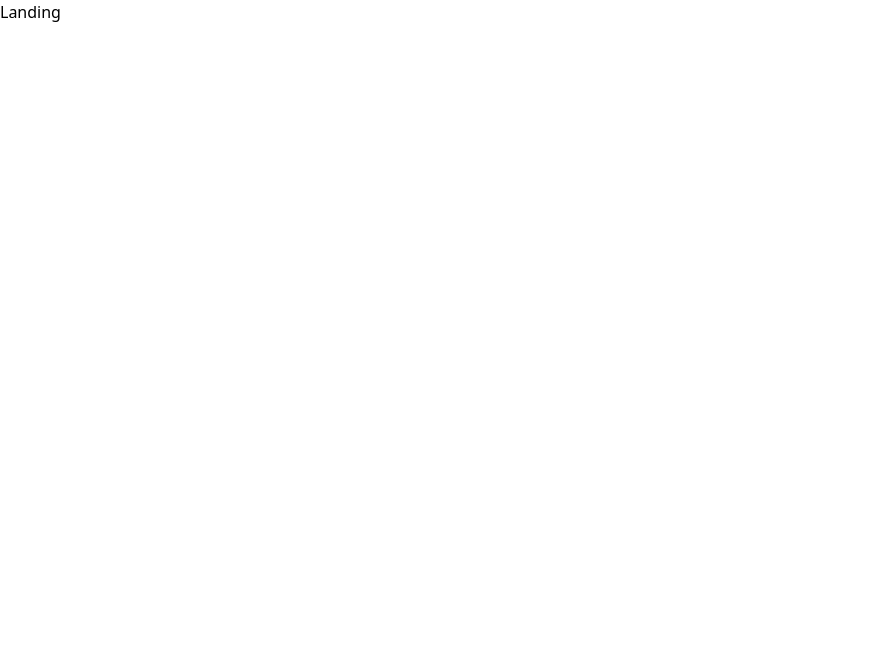
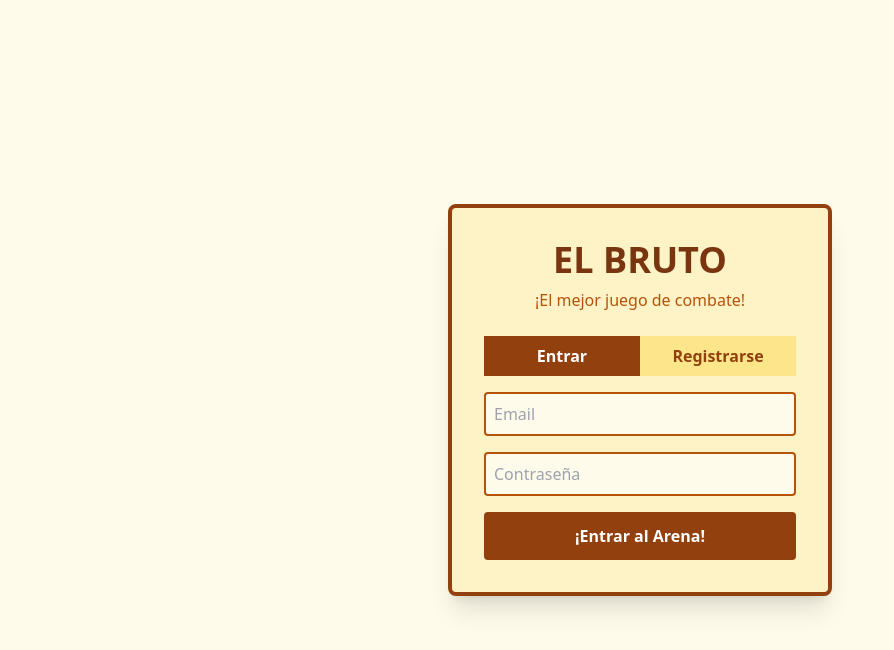
Before and after one commit to autimioc13/el-bruto-remake2026, a React (Vite) app in the folder frontend/: page / in a window 1280 px wide. Shown: the top 650 px of the page, without its empty margins (0-894 px from the left). Built offline with nearby package versions, Linux system fonts and the light colour scheme; no server answers.

Commit message:
feat: add landing page with login and register

```diff
--- a/frontend/src/pages/Landing.tsx
+++ b/frontend/src/pages/Landing.tsx
@@ -1,3 +1,74 @@
+import { useState } from 'react';
+import { useNavigate } from 'react-router-dom';
+import api from '../api/client';
+
 export default function Landing() {
-  return <div>Landing</div>;
+  const [mode, setMode] = useState<'login' | 'register'>('login');
+  const [email, setEmail] = useState('');
+  const [password, setPassword] = useState('');
+  const [error, setError] = useState('');
+  const navigate = useNavigate();
+
+  const handleSubmit = async (e: React.FormEvent) => {
+    e.preventDefault();
+    setError('');
+    try {
+      const endpoint = mode === 'login' ? '/auth/login' : '/auth/register';
+      const { data } = await api.post(endpoint, { email, password });
+      localStorage.setItem('session', JSON.stringify(data.session));
+      navigate('/profile');
+    } catch (err: any) {
+      setError(err.response?.data?.error || 'Error de conexión');
+    }
+  };
+
+  return (
+    <div className="min-h-screen bg-amber-50 flex items-center justify-center">
+      <div className="bg-amber-100 border-4 border-amber-800 rounded-lg p-8 w-96 shadow-xl">
+        <h1 className="text-4xl font-bold text-center text-amber-900 mb-2">EL BRUTO</h1>
+        <p className="text-center text-amber-700 mb-6">¡El mejor juego de combate!</p>
+
+        <div className="flex mb-4">
+          <button
+            onClick={() => setMode('login')}
+            className={`flex-1 py-2 font-bold ${mode === 'login' ? 'bg-amber-800 text-white' : 'bg-amber-200 text-amber-800'}`}
+          >
+            Entrar
+          </button>
+          <button
+            onClick={() => setMode('register')}
+            className={`flex-1 py-2 font-bold ${mode === 'register' ? 'bg-amber-800 text-white' : 'bg-amber-200 text-amber-800'}`}
+          >
+            Registrarse
+          </button>
+        </div>
+
+        <form onSubmit={handleSubmit} className="space-y-4">
+          <input
+            type="email"
+            placeholder="Email"
+            value={email}
+            onChange={(e) => setEmail(e.target.value)}
+            className="w-full p-2 border-2 border-amber-700 rounded bg-amber-50"
+            required
+          />
+          <input
+            type="password"
+            placeholder="Contraseña"
+            value={password}
+            onChange={(e) => setPassword(e.target.value)}
+            className="w-full p-2 border-2 border-amber-700 rounded bg-amber-50"
+            required
+          />
+          {error && <p className="text-red-600 text-sm">{error}</p>}
+          <button
+            type="submit"
+            className="w-full py-3 bg-amber-800 text-white font-bold rounded hover:bg-amber-900"
+          >
+            {mode === 'login' ? '¡Entrar al Arena!' : '¡Crear cuenta!'}
+          </button>
+        </form>
+      </div>
+    </div>
+  );
 }
```
